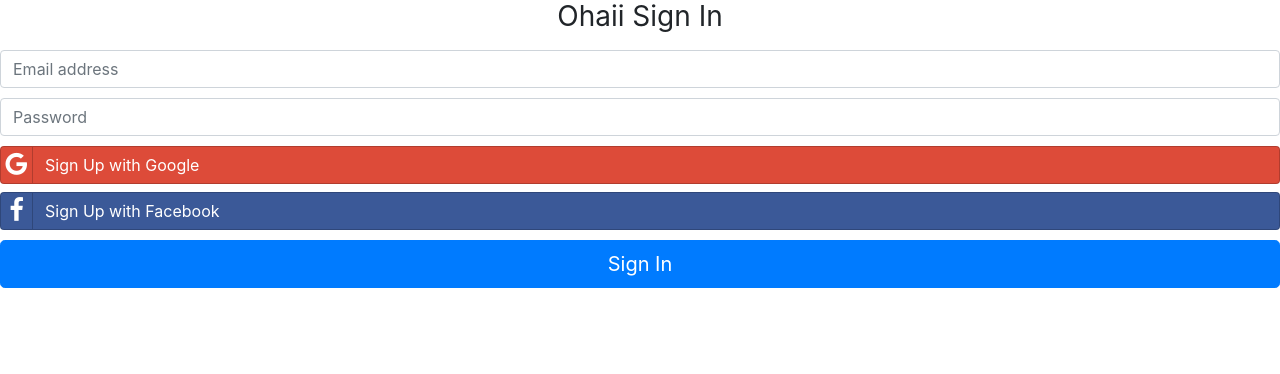
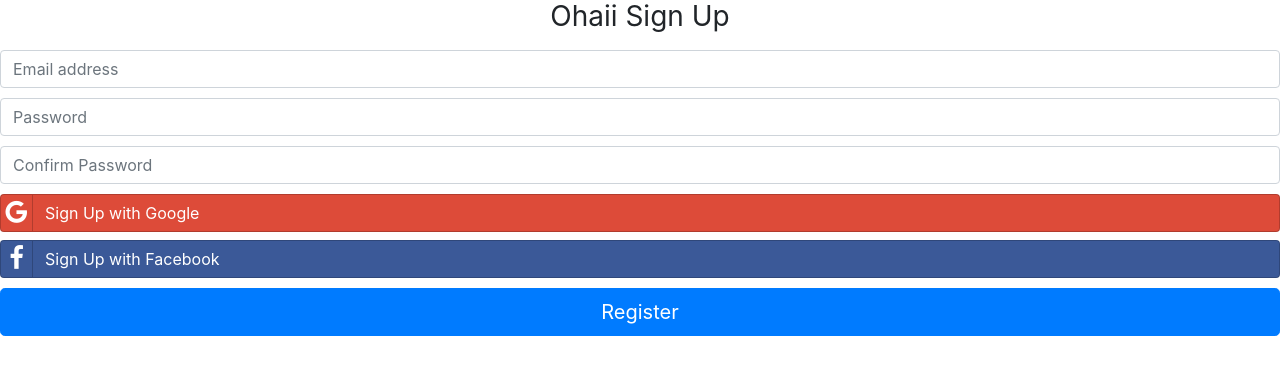
Before and after one commit to Web-developer-kun/ohai-app, a React (Create React App) app: page / in a window 1280 px wide. Shown: the top 374 px of the page. Built offline with nearby package versions, Linux system fonts and the light colour scheme.

Commit message:
Get app to correctly send login info to the backend

```diff
--- a/src/App.js
+++ b/src/App.js
@@ -8,7 +8,7 @@
 
 const initialState = {
   input: '',
-  route: 'signin',
+  route: 'register',
   isSignedIn: false,
   user: {
     id: '',
--- a/src/components/Register/Register.js
+++ b/src/components/Register/Register.js
@@ -19,14 +19,15 @@
   }
 
    onSubmitRegister = () => {
+     const { email, password } = this.state;
      fetch('http://localhost:3000/register', {
            method: 'POST',
            headers: {
              'Content-Type': 'application/json',
            },
            body: JSON.stringify({
-             email: this.state.email,
-             password: this.state.password
+             email: email,
+             password: password
            })
          })
          .then(response => response.json())
--- a/src/components/Signin/Signin.js
+++ b/src/components/Signin/Signin.js
@@ -19,14 +19,15 @@
   }
 
   onSignIn = () => {
+    const { signInEmail, signInPassword } = this.state;
      fetch('http://localhost:3000/register', {
            method: 'POST',
            headers: {
              'Content-Type': 'application/json',
            },
            body: JSON.stringify({
-             email: this.state.email,
-             password: this.state.password
+             email: signInEmail,
+             password: signInPassword
            })
          })
       .then(response => response.json())
```
